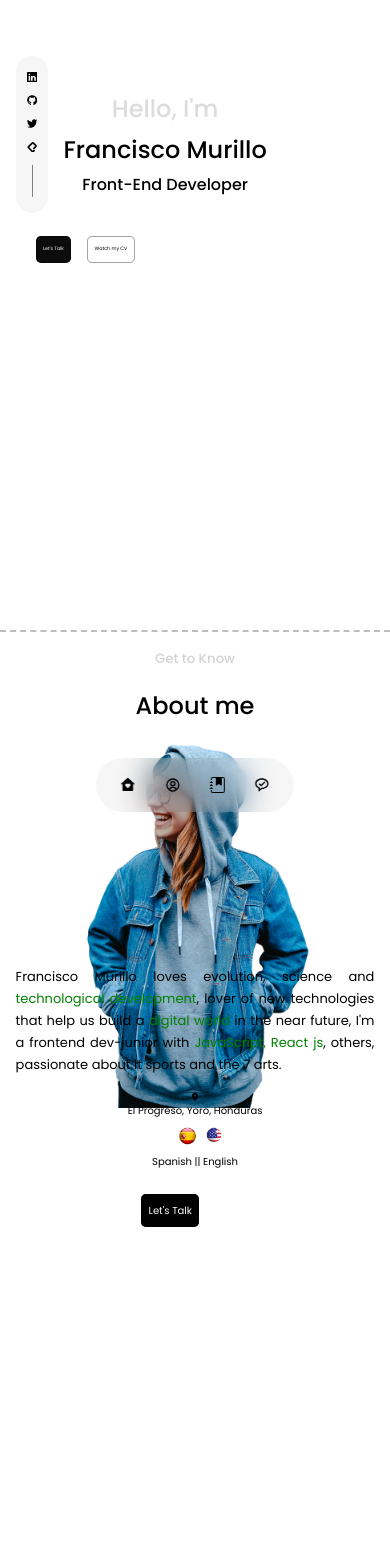
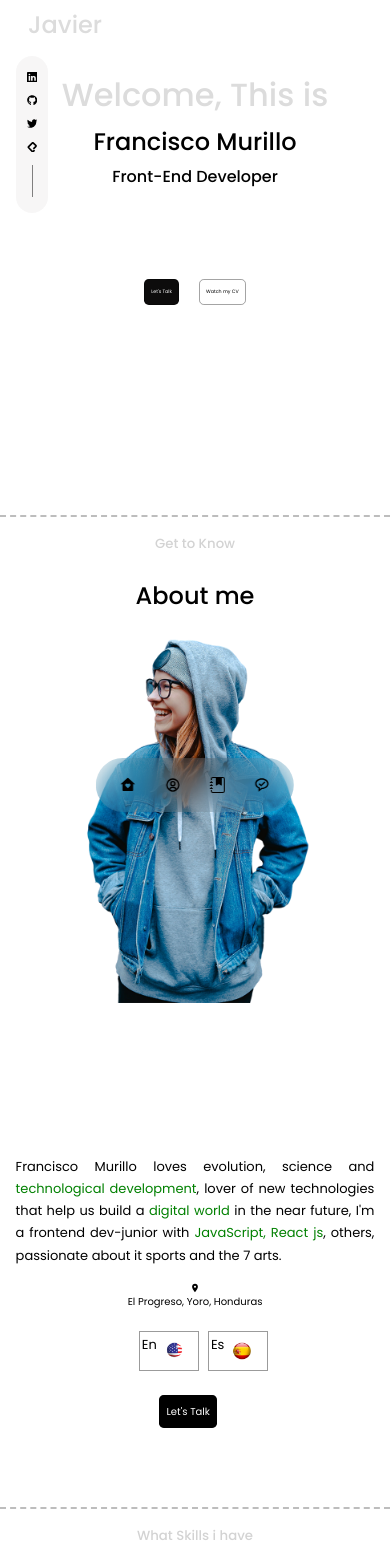
Before and after one commit to javyer12/ptfile, a React (Create React App) app: page / in a window 390 px wide. Shown: the top 1568 px of the page. Built offline with nearby package versions, Linux system fonts and the light colour scheme.

Commit message:
almost finish

```diff
--- a/src/components/About.jsx
+++ b/src/components/About.jsx
@@ -31,13 +31,17 @@ const About = () => {
             <ul>
               <li><p><MdLocationOn /></p></li>
               <li><p>El Progreso, Yoro, Honduras</p></li>
-              <li>
+              <div className="lang-field">
                 <div className="languages">
-                  <img src={spn} alt="Spanish" />
+                  <p> En</p>
                   <img src={eng} alt="English" />
                 </div>
-                <p>Spanish || English</p>
-              </li>
+                <div className="languages">
+                  <p>Es</p>
+                  <img src={spn} alt="Spanish" />
+                </div>
+
+              </div>
             </ul>
           </div>
           <div className='btn_about-me'>
--- a/src/components/Experience.jsx
+++ b/src/components/Experience.jsx
@@ -104,11 +104,11 @@ const Experience = () => {
             </article>
           </div>
         </div>
-        <a href="https://platzi.com/p/franmurillo/"
-          target="_blank"
-          rel="noopener noreferrer"
-          className="btn">More about my Experience</a>
       </div>
+      <a href="https://platzi.com/p/franmurillo/"
+        target="_blank"
+        rel="noopener noreferrer"
+        className="btn">More about my Experience</a>
     </section>
   );
 };
--- a/src/components/Header.jsx
+++ b/src/components/Header.jsx
@@ -3,7 +3,7 @@ import { useState } from "react";
 import "../style/Header.css";
 import CTA from "./CTA";
 import HeaderSocial from "./HeaderSocial.jsx";
-import me from "../material/front.jpg";
+// import me from "../material/front.jpg";
 
 function Header() {
   const [ scroll, setScroll ] = useState("#");
@@ -13,16 +13,16 @@ function Header() {
     <header id="home">
       <div className="container header__contianer">
         <div className="one header__info">
-          <h3>Hello, I'm</h3>
+          <h3>Welcome, This is </h3>
           <h1>Francisco Murillo</h1>
           <h4 className=""> Front-End Developer </h4>
         </div>
 
-        <div className="two me">
+        {/* <div className="two me">
           <img src={me} alt="me" />
-        </div>
+        </div> */}
 
-        <div className="three">
+        <div className="call-to-action">
           <div className="cta__header">
             <CTA />
           </div>
--- a/src/components/Heading.jsx
+++ b/src/components/Heading.jsx
@@ -10,6 +10,7 @@ function Heading() {
         return (
                 <div className="heading__contianer">
                         <div className="heading__img">
+                                <Link to="/"><h3>Javier</h3></Link>
                         </div>
                         <div className="heading__list">
                                 <ul>
@@ -17,11 +18,11 @@ function Heading() {
                                         <Link to="/design" className='heading__option'><SiAltiumdesigner /> Design</Link>
                                 </ul>
                         </div>
-                        <div className="heading__close">
+                        {/* <div className="heading__close">
                                 <Link to="/">
                                         <GiHamburgerMenu className="menu__icon" />
                                 </Link>
-                        </div>
+                        </div> */}
                 </div>
         )
 }
--- a/src/components/Portfolio.jsx
+++ b/src/components/Portfolio.jsx
@@ -1,4 +1,5 @@
 import React from 'react';
+import { Link } from 'react-router-dom';
 import "../style/Portfolio.css";
 import { FaGithub } from "react-icons/fa";
 import { FaChrome } from "react-icons/fa";
@@ -90,10 +91,10 @@ const Portfolio = () => {
         ))}
 
       </div>
-      <a href="https://github.com/javyer12?tab=repositories"
+      <Link to="/design"
         target="_blank"
         rel=" noopener noreferrer"
-        className="btn more_project">More Porjects</a>
+        className="btn more_project">More Porjects</Link>
     </section>
   );
 };
--- a/src/index.css
+++ b/src/index.css
@@ -8,6 +8,7 @@
     box-sizing: border-box;
     list-style: none;
     text-decoration: none;
+
 }
 :root {
     --green-color:rgb(0,109,10);
@@ -53,7 +54,6 @@ body {
     font-family: 'Poppins', sans-serif;
     color: var(--color-white);
     line-height: 1.7;
-    /* background: linear-gradient(45deg, rgba(2,0,36,1) 0%,   #002c74 14%,  #2859ad 100%); */
 }
 
 /* "https://p4.wallpaperbetter.com/wallpaper/165/975/632/line-dark-light-vertical-wallpaper-preview.jpg" */
--- a/src/style/About.css
+++ b/src/style/About.css
@@ -46,8 +46,7 @@
 }
 
 .btn_about-me {
-    margin: 5rem;
-    margin-left: 45%;
+    margin: 4rem 0 0 44%;
 }
 
 .highlight__word {
@@ -104,15 +103,22 @@ h6 {
     background: transparent;
     color: var(--color-white);
 }
-
+.lang-field {
+    display:flex;
+    margin:1rem 0 0 38%;
+}
 .languages {
+    width: 60px;
     display: flex;
-    margin-left: 45%;
+    margin-left: 4%;
+    padding:2px;
+    margin-top:5px;
+    border: rgb(155, 155, 155) solid .5px;
 }
 
 .languages img {
-    width: 4%;
     margin: .5rem;
+    width: 25%;
     height: auto;
 }
 
@@ -150,9 +156,13 @@ h6 {
 @media screen and (max-width:725px) {
     .right-section {
         margin: 4%;
+        height:fit-content;
         margin-top: 2rem;
     }
-
+    .lang-field {
+        display:flex;
+        margin:1rem 0 0 30%;
+    }
     .right-section p {
         font-size: 13px;
         text-align: justify;
@@ -173,18 +183,28 @@ h6 {
 
     .btn_about-me {
         margin: 2rem;
-        margin-left: 35%;
+        margin-left: 40%;
     }
 
     .left-section {
         margin: 1rem;
         margin-bottom: 4rem;
-        height: fit-content;
+        height: 50vh;
+    }
+
+    .languages {
+        width: 60px;
+        display: flex;
+        margin-left: 4%;
+        padding:2px;
+        margin-top:5px;
+        border: rgb(155, 155, 155) solid .5px;
     }
 
     .languages img {
-        width: 10%;
-        margin-left: 0;
+        margin: .5rem;
+        width: 35%;
+        height: auto;
     }
 
     .btn_about-me a {
--- a/src/style/Header.css
+++ b/src/style/Header.css
@@ -6,40 +6,40 @@ header {
 
 .header__contianer {
     background-color: var(--white);
-    z-index:3;
     height: 100%;
     display: grid;
     grid-template-areas:
-    "name photo"
+    "name"
     "head cta";
-    grid-template-rows: .5fr 1fr;
-    grid-template-columns:1fr 1fr;
+    grid-template-rows: 1fr .5fr;
+    grid-template-columns:1fr;
     margin-top: 0;
     padding-top: 2rem;
-    position: relative;
+    /* position: relative; */
+    align-content: center;
+    width: 100vw !important;
+}
+.header__info {
+    margin: auto;
+    align-items: center;
+    animation-duration: 6s;
+    animation-name: welcome;
+}
+@keyframes welcome {
+  from {
+    opacity: 0;
+  }
+  to {
+    opacity: 1;
+  }
+}
+.header__info h3 {
     text-align: center;
-    width: 100vw !important;
-
+    font-size: 2rem !important;
 }
-
-.header__contianer > .one {
-    grid-area: name;
-  }
-  .header__contianer  > .two {
-    grid-area: photo;
-  }
-  .header__contianer > .three {
-    grid-area: head;
-  }
-  .header__contianer > .four {
-    grid-area: cta;
-  }
-
-.header__info {
-    padding: 4rem 0 0 2rem;
-}
-.header__info h1,h3,h4{
-    font-size: 3em;
+.header__info h1,h4{
+    font-size: 3rem;
+    text-align: center;
     transition-property: font-size;
     transition-duration: 4s;
     transition-delay: 3s;
@@ -118,56 +118,36 @@ header {
 
 /* media queries   */
 @media screen and (max-width:725px) {
-
-.header__contianer > .one {
-    grid-area: name;
-  }
-  .header__contianer  > .two {
-   visibility: hidden;
-  }
-  .header__contianer > .three {
-    grid-area: head;
-  }
-  .header__contianer > .four {
-    grid-area: cta;
-  }
-
-
       .header__contianer {
         background-color: var(--white);
-        height: 70%;
+        height: fit-content;
         display: grid;
          grid-template-areas:
         "name"
         "head cta";
         grid-template-rows: .5fr 1fr;
-        margin: auto;
         padding-top: 2rem;
         position: relative;
         text-align: center;
         width: 100vw !important;
-
     }
     .header__info  {
-        margin:auto !important;
-        margin-top:-5rem;
+        margin: 3rem auto !important;
     }
     .header__info h1,h3,h4{
         text-align: center;
         font-size: 1.5em;
     }
     .cta {
-        margin: 1rem;
+        margin: 2.5rem 30%;
         display: flex;
+        gap: 1.2rem;
         justify-content: center;
-        gap: 1rem;
     }
-
     .cta a {
         font-size: .3rem;
         text-align: center;
     }
-
     .header__social {
         position: fixed !important;
         width: 5%;
--- a/src/style/Heading.css
+++ b/src/style/Heading.css
@@ -9,7 +9,7 @@
         height: 6%;
         position: fixed;
         width: 100vw;
-        z-index: 2;
+        z-index: 4;
 }
 
 .heading__img {
--- a/src/style/Portfolio.css
+++ b/src/style/Portfolio.css
@@ -1,10 +1,10 @@
 .portfolio__container {
     display: grid;
-    grid-template-columns: repeat(auto-fill,400px);
-    /* grid-template-columns: repeat(content,fixed); */
+    grid-template-columns: repeat(auto-fill,max-content);
     gap: 1em;
     padding-top:0 !important;
     justify-items: stretch;
+
 }
 #portfolio{
     height: max-content !important;
@@ -12,8 +12,7 @@
     margin:auto;
 }
 h2{
-    /* margin:-15px 0 5px 0 !important; */
-    padding:0 !important;
+    padding:5px !important;
     color: rgba(0, 0, 0, 0.552);
     text-align: right;
 }
@@ -32,7 +31,7 @@ h2{
     border-bottom: 1px solid var(--gray-40);
     border-left: none !important;
     border-top: none !important;
-    background: rgba(255, 255, 255, 0.735) ;
+    /* background: rgba(255, 255, 255, 0.735) ; */
     box-shadow: 0px 2px 4px;
     border-radius:.5rem;
 }
@@ -45,11 +44,10 @@ h2{
 
 .portfolio__item-cta a {
     display:block;
-    text-align: justify;
+    text-align: center;
     padding-left:10px;
     color:black;
-    /* color:var(--green-color); */
-    font-size: 12px;
+    font-size: 22px;
 }
 .portfolio_links{
     width:fit-content;
@@ -93,7 +91,6 @@ h2{
         justify-items: stretch;
     }
     .portfolio__item {
-        background: var(--color-bg-variant);
         width: 95%;
         margin: auto;
         border-radius: 1rem;
--- a/src/style/experience.css
+++ b/src/style/experience.css
@@ -2,7 +2,7 @@
     color: var(--green-color);
 }
 #experience a {
-    margin-left: 40%;
+   margin-left:45% !important;
 }
 .experience__container {
     padding-top:0 !important;
@@ -23,8 +23,6 @@
     width:max-content;
     margin:auto;
 }
-
-
 
 .experience__container>div h3 {
     color: var(--color-primary) ;
@@ -50,6 +48,10 @@
 /* media queries */
 
 @media screen and (max-width:725px) {
+    #experience a {
+        margin-left:25% !important;
+        margin:1%;
+     }
     .experience__container {
         grid-template-columns: 1fr;
         height:max-content;
@@ -79,13 +81,13 @@
         font-size:12px;
     }
     .one, .three, .five {
-        margin:1rem 8rem 1rem 0;
+        margin:1rem 50% 1rem 0;
     }
     .two, .four, .six {
-        margin:0 0 0 7rem;
+        margin:0 0 0 50%;
     }
     .experience__content {
-        padding:auto;
+        padding:0 10%;
         display: block;
     }
     h4{
@@ -94,9 +96,7 @@
     h2{
         margin:0 !important;
     }
-    .experience__content {
-        gap: 1.2rem;
-    }
+
     .ex-icon {
         font-size: .8rem;
     }
@@ -110,13 +110,11 @@
         font-size: 16px !important;
     }
     .first, .third, .fifth {
-        margin:1rem 8rem 1rem 0;
+    margin:1rem 50% 1rem 0;
+
+
     }
     .second, .fourth, .sixth {
-        margin:0 0 0 7rem;
-    }
-
-    .experience__container a {
-        margin: 1rem !important;
+        margin:0 0 0 50%;
     }
 }
```
Also changed, not shown: package.json (+5 -2 lines), 1 other file (tests, documents, lock files or other folders).
